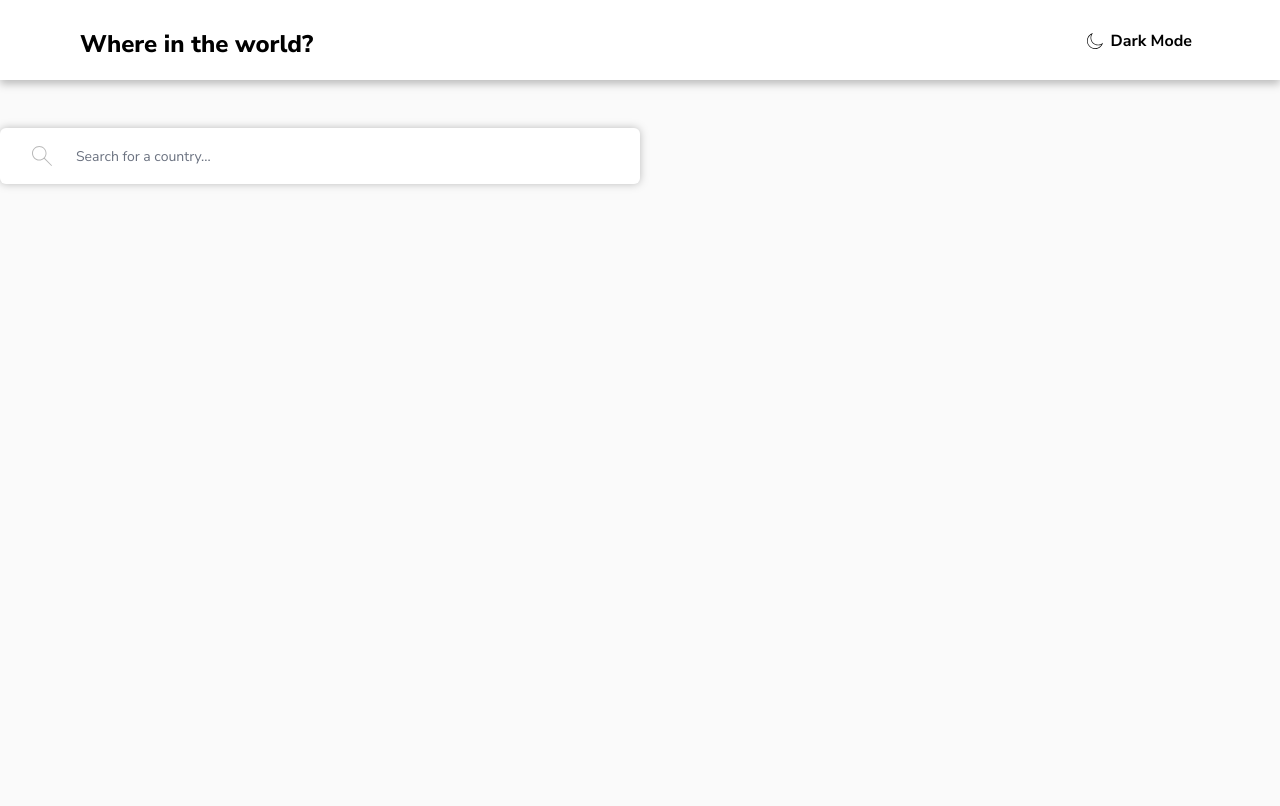
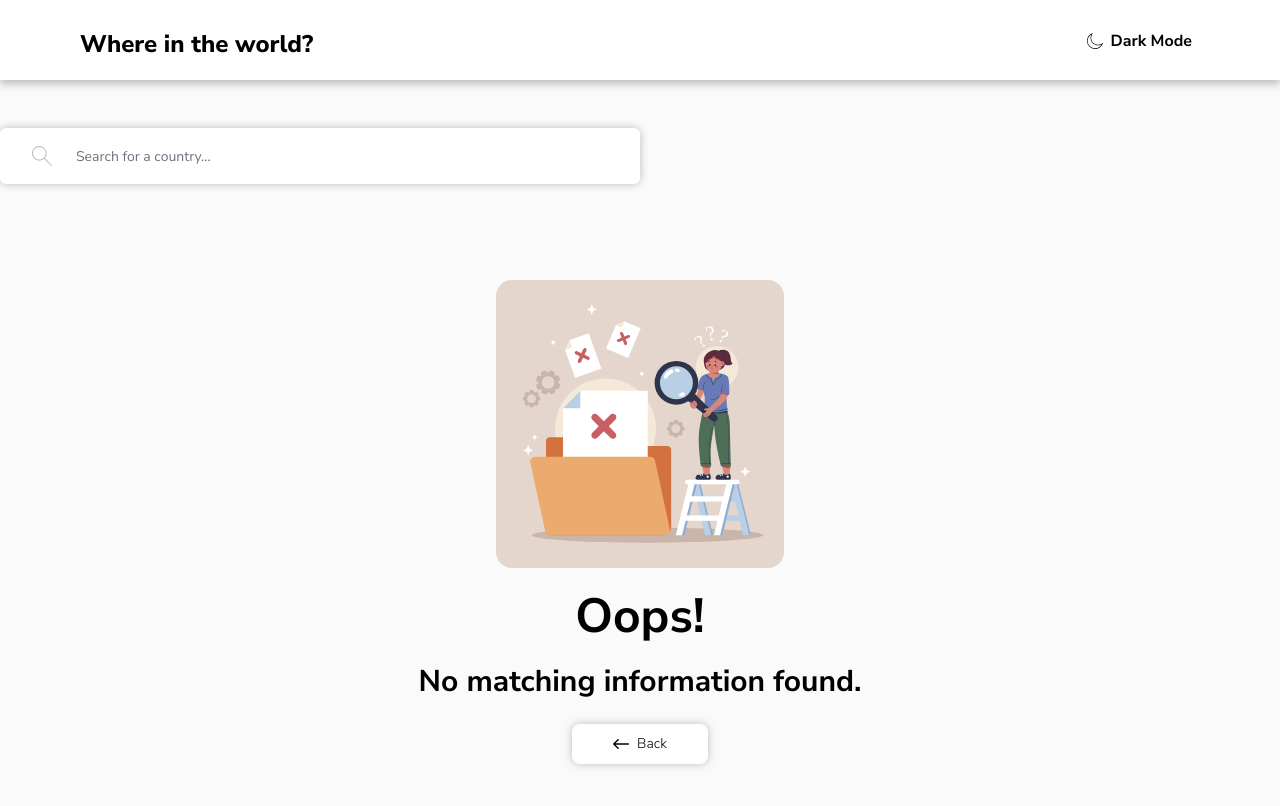
Before and after one commit to DrunkenNeoguri/tossinvest-dp-team-asst-study, a Next.js app in the folder apps/rest-countries/: page /search in a window 1280 px wide. Shown: the top 806 px of the page. Built offline with nearby package versions, Linux system fonts and the light colour scheme.

Commit message:
feat: 검색 결과 없을 시의 검색 결과 없음 내용 출력되도록 반영, 이미지 추가가

```diff
--- /dev/null
+++ b/apps/rest-countries/app/search/_component/result-not-found-section.tsx
@@ -0,0 +1,16 @@
+import { BackButton } from "@/app/[id]/_components/back-button";
+
+export function ResultNotFountSection() {
+  return (
+    <section className="flex flex-col w-full justify-center items-center gap-6 font-bold mt-24">
+      <img
+        src="http://localhost:3000/image-not-found.svg"
+        alt="No matching information found."
+        className="w-72 rounded-2xl"
+      />
+      <h3 className="text-5xl">Oops!</h3>
+      <span className="text-3xl">No matching information found.</span>
+      <BackButton />
+    </section>
+  );
+}
--- a/apps/rest-countries/app/search/page.tsx
+++ b/apps/rest-countries/app/search/page.tsx
@@ -2,6 +2,7 @@ import { RegionCard } from "@/components/region-card";
 import { SearchBar } from "@/components/search-bar";
 import { Country } from "@/type/type";
 import { Fragment } from "react";
+import { ResultNotFountSection } from "./_component/result-not-found-section";
 
 export default async function Search({
   searchParams,
@@ -17,6 +18,10 @@ export default async function Search({
     return (
       <Fragment>
         <SearchBar />
+
+        {countries.length === 0 ? (
+          <ResultNotFountSection />
+        ) : (
           <div className="grid grid-cols-4 gap-[76px]">
             {countries.map((country) => (
               <RegionCard
@@ -30,6 +35,7 @@ export default async function Search({
               />
             ))}
           </div>
+        )}
       </Fragment>
     );
   } catch (error) {
--- a/apps/rest-countries/components/search-bar/index.tsx
+++ b/apps/rest-countries/components/search-bar/index.tsx
@@ -1,6 +1,6 @@
 "use client";
 import { useRouter } from "next/navigation";
-import { ChangeEvent, Fragment, KeyboardEvent, useState } from "react";
+import { ChangeEvent, KeyboardEvent, useState } from "react";
 
 export function SearchBar() {
   const [searchKeyword, setSearchKeyword] = useState<string>("");
```
Also changed, not shown: apps/rest-countries/public/image-not-found.svg (added). Lines whose indentation alone changed are shown as unchanged.
